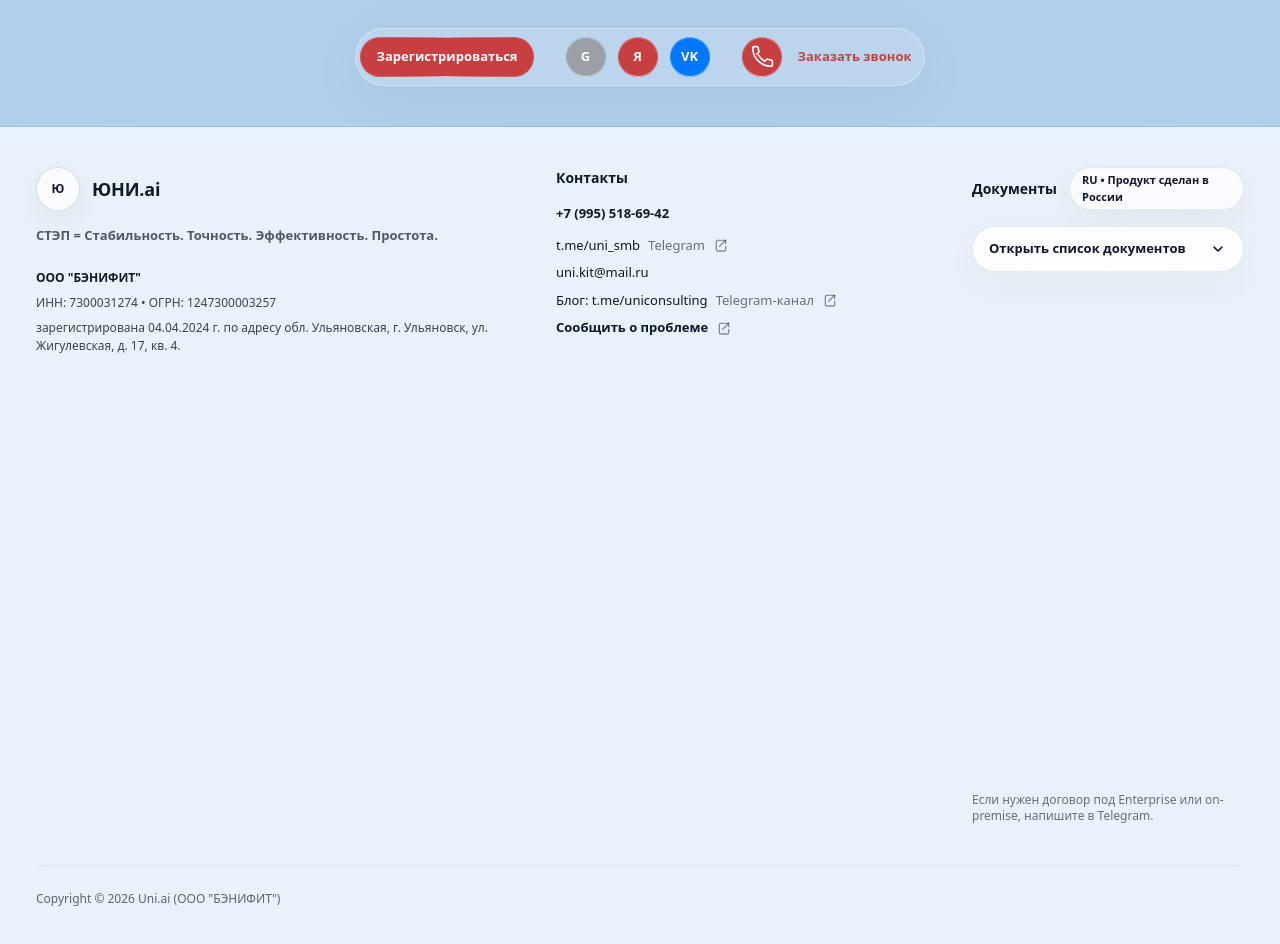
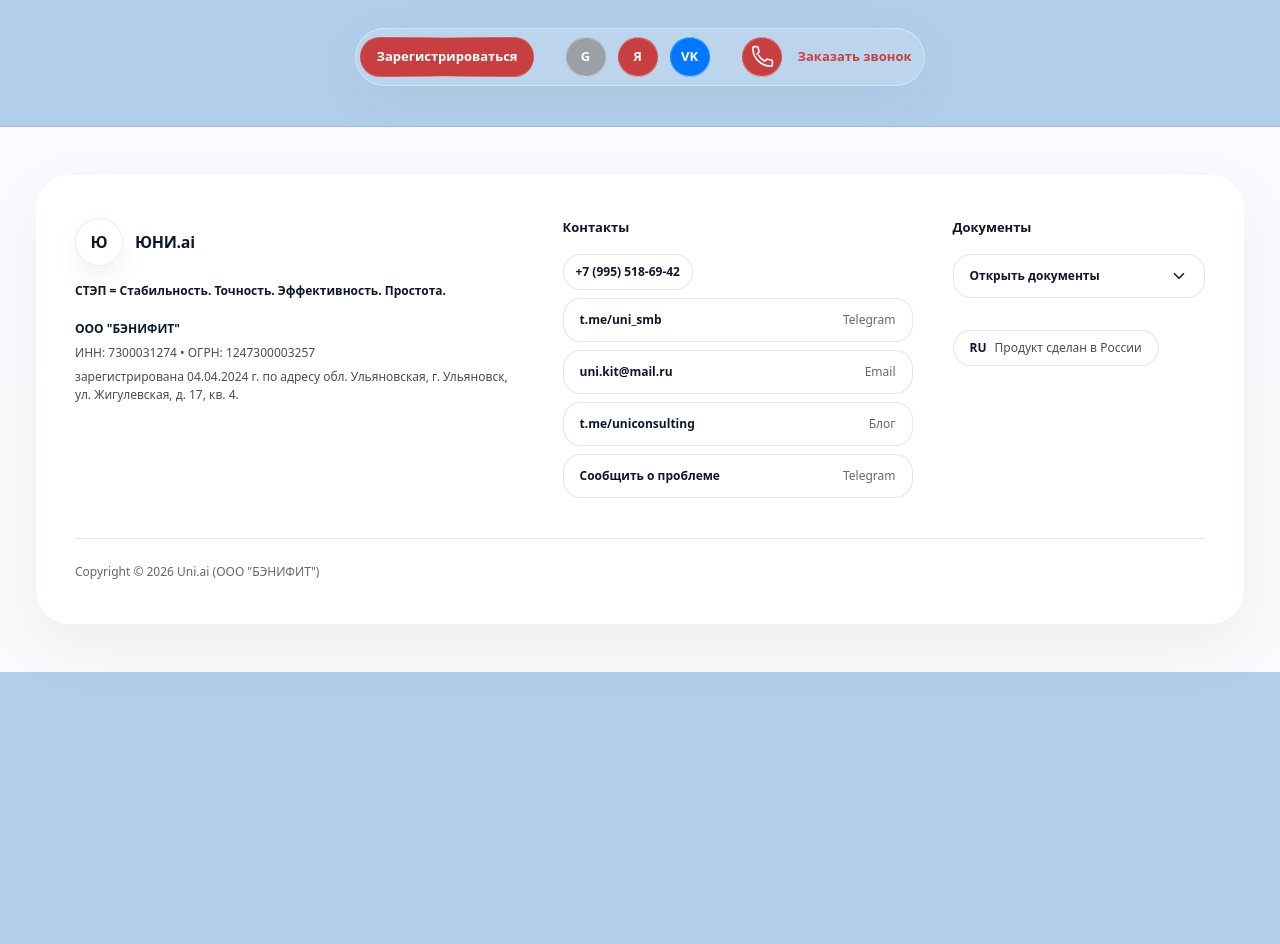
Before and after one commit to uniconsulting/uni.com, a Next.js app: page / in a window 1280 px wide. Shown: the part 8740-9684 px from the top of the page. After the commit the page ends 9614 px from the top, so only its background shows below. Built offline with nearby package versions, Linux system fonts and the light colour scheme.

Commit message:
Update Footer.tsx

```diff
--- a/src/components/sections/Footer.tsx
+++ b/src/components/sections/Footer.tsx
@@ -2,161 +2,110 @@
 
 import React from "react";
 
-type DocItem = {
+type DocLink = {
   title: string;
+  href: string;
   desc: string;
-  href: string;
 };
 
-const DOCS: DocItem[] = [
+const DOCS: DocLink[] = [
   {
     title: "Политика конфиденциальности",
-    desc: "Как мы обрабатываем и защищаем данные.",
     href: "/docs/privacy",
+    desc: "Как мы обрабатываем и защищаем персональные данные.",
   },
   {
     title: "Согласие ОПД клиента",
-    desc: "Согласие на обработку персональных данных.",
     href: "/docs/pd-consent",
+    desc: "Согласие на обработку персональных данных для оказания услуг.",
   },
   {
     title: "Публичная оферта",
-    desc: "Условия оказания услуг и оплаты.",
     href: "/docs/offer",
+    desc: "Условия оказания услуг и оплаты, права и обязанности сторон.",
   },
   {
     title: "Политика cookies",
-    desc: "Какие cookies используем и зачем.",
     href: "/docs/cookies",
+    desc: "Какие cookies используем и зачем, как управлять настройками.",
   },
 ];
 
-function ChevronDown({ className = "" }: { className?: string }) {
-  return (
-    <svg
-      className={className}
-      width="18"
-      height="18"
-      viewBox="0 0 24 24"
-      fill="none"
-      aria-hidden="true"
-    >
-      <path
-        d="M6.75 9.5L12 14.75L17.25 9.5"
-        stroke="currentColor"
-        strokeWidth="2"
-        strokeLinecap="round"
-        strokeLinejoin="round"
-      />
-    </svg>
-  );
-}
-
-function ExternalLinkIcon({ className = "" }: { className?: string }) {
-  return (
-    <svg
-      className={className}
-      width="16"
-      height="16"
-      viewBox="0 0 24 24"
-      fill="none"
-      aria-hidden="true"
-    >
-      <path
-        d="M14 5h5v5"
-        stroke="currentColor"
-        strokeWidth="2"
-        strokeLinecap="round"
-        strokeLinejoin="round"
-      />
-      <path
-        d="M10 14L19 5"
-        stroke="currentColor"
-        strokeWidth="2"
-        strokeLinecap="round"
-        strokeLinejoin="round"
-      />
-      <path
-        d="M19 14v5a2 2 0 0 1-2 2H7a2 2 0 0 1-2-2V7a2 2 0 0 1 2-2h5"
-        stroke="currentColor"
-        strokeWidth="2"
-        strokeLinecap="round"
-        strokeLinejoin="round"
-      />
-    </svg>
-  );
-}
-
-export default function Footer() {
+export default function FooterSection() {
   const [docsOpen, setDocsOpen] = React.useState(false);
-  const docsWrapRef = React.useRef<HTMLDivElement | null>(null);
-  const buttonId = "footer-docs-button";
-  const panelId = "footer-docs-panel";
+  const wrapRef = React.useRef<HTMLDivElement | null>(null);
 
   React.useEffect(() => {
+    const onDown = (e: MouseEvent) => {
+      if (!docsOpen) return;
+      const el = wrapRef.current;
+      if (!el) return;
+      if (e.target instanceof Node && !el.contains(e.target)) setDocsOpen(false);
+    };
+
     const onKey = (e: KeyboardEvent) => {
+      if (!docsOpen) return;
       if (e.key === "Escape") setDocsOpen(false);
     };
-    const onClickOutside = (e: MouseEvent) => {
-      const el = docsWrapRef.current;
-      if (!el) return;
-      if (!el.contains(e.target as Node)) setDocsOpen(false);
+
+    window.addEventListener("mousedown", onDown);
+    window.addEventListener("keydown", onKey);
+    return () => {
+      window.removeEventListener("mousedown", onDown);
+      window.removeEventListener("keydown", onKey);
     };
-
-    window.addEventListener("keydown", onKey);
-    window.addEventListener("mousedown", onClickOutside);
-    return () => {
-      window.removeEventListener("keydown", onKey);
-      window.removeEventListener("mousedown", onClickOutside);
-    };
-  }, []);
+  }, [docsOpen]);
 
   return (
     <footer className="relative">
       {/* тонкий разделитель сверху */}
-      <div className="h-px w-full bg-[linear-gradient(90deg,rgba(15,23,42,0.06),rgba(15,23,42,0.12),rgba(15,23,42,0.06))]" />
+      <div className="h-px w-full bg-black/10" />
 
-      <div className="bg-white/72 backdrop-blur-[22px]">
-        <div className="mx-auto max-w-[1240px] px-4 py-10">
-          <div className="grid gap-10 md:grid-cols-12">
-            {/* Бренд */}
-            <div className="md:col-span-5">
+      <div className="bg-white/92">
+        <div className="mx-auto max-w-[1240px] px-4 py-12">
+          {/* основная панель футера */}
+          <div className="rounded-[34px] lg-border border border-white/18 bg-white/82 p-[10px] shadow-[0_22px_70px_rgba(0,0,0,0.06)] backdrop-blur-[18px]">
+            <div className="rounded-[26px] bg-white/82 px-7 py-8">
+              <div className="grid gap-10 lg:grid-cols-12">
+                {/* BRAND */}
+                <div className="lg:col-span-5">
                   <div className="flex items-center gap-3">
-                {/* бейдж-рамка под лого (как в хедере). Вставь сюда img/next-image */}
-                <div className="relative h-11 w-11 rounded-full lg-border border border-black/8 bg-white/70 shadow-[0_10px_26px_rgba(0,0,0,0.06)]">
-                  <div className="pointer-events-none absolute inset-0 rounded-full ring-1 ring-black/5" />
-                  <div className="h-full w-full flex items-center justify-center text-[#0f172a] text-[12px] font-semibold">
+                    {/* круглый бейдж под лого (как в хедере) */}
+                    <div className="relative h-12 w-12 rounded-full lg-border border border-black/10 bg-white/70 shadow-[0_12px_28px_rgba(0,0,0,0.06)]">
+                      <div className="pointer-events-none absolute inset-0 rounded-full ring-1 ring-white/40" />
+                      {/* сюда можно вставить Image/лого */}
+                      <div className="flex h-full w-full items-center justify-center text-[#0f172a] font-semibold">
                         Ю
                       </div>
                     </div>
 
-                <div className="text-[#0f172a] text-[18px] font-semibold tracking-[-0.01em]">
+                    <div className="text-[#0f172a] font-semibold tracking-[-0.02em] text-[16px]">
                       ЮНИ.ai
                     </div>
                   </div>
 
-              <div className="mt-4 text-[#0f172a]/70 text-[13px] leading-[1.35] font-semibold">
+                  <div className="mt-4 text-[#0f172a] text-[12px] font-semibold">
                     СТЭП = Стабильность. Точность. Эффективность. Простота.
                   </div>
 
-              <div className="mt-6 space-y-2 text-[#0f172a]/80 text-[12px] leading-[1.45]">
-                <div className="font-semibold text-[#0f172a]">ООО "БЭНИФИТ"</div>
-                <div>ИНН: 7300031274 • ОГРН: 1247300003257</div>
-                <div>
-                  зарегистрирована 04.04.2024 г. по адресу обл. Ульяновская, г. Ульяновск,
-                  ул. Жигулевская, д. 17, кв. 4.
+                  <div className="mt-5 space-y-1.5 text-[#0f172a] text-[12px] leading-[1.5]">
+                    <div className="font-semibold">ООО "БЭНИФИТ"</div>
+                    <div className="text-black/70">ИНН: 7300031274 • ОГРН: 1247300003257</div>
+                    <div className="text-black/70">
+                      зарегистрирована 04.04.2024 г. по адресу обл. Ульяновская, г. Ульяновск, ул. Жигулевская, д. 17,
+                      кв. 4.
                     </div>
                   </div>
                 </div>
 
-            {/* Контакты */}
-            <div className="md:col-span-4">
-              <div className="text-[#0f172a] text-[14px] font-semibold">Контакты</div>
+                {/* CONTACTS */}
+                <div className="lg:col-span-4">
+                  <div className="text-[#0f172a] font-semibold text-[13px]">Контакты</div>
 
-              <div className="mt-4 space-y-3 text-[13px]">
+                  <div className="mt-4 space-y-2 text-[12px]">
                     <a
                       href="tel:+79955186942"
-                  className="inline-flex items-center gap-2 text-[#0f172a] font-semibold hover:text-[#c73f40] transition-colors"
+                      className="inline-flex items-center rounded-full px-3 py-2 lg-border border border-black/10 bg-white/70 text-[#0f172a] font-semibold hover:bg-white"
                     >
                       +7 (995) 518-69-42
                     </a>
@@ -166,156 +115,139 @@ export default function Footer() {
                         href="https://t.me/uni_smb"
                         target="_blank"
                         rel="noreferrer"
-                    className="inline-flex items-center gap-2 text-[#0f172a] hover:text-[#c73f40] transition-colors"
+                        className="inline-flex items-center justify-between rounded-[18px] px-4 py-3 lg-border border border-black/10 bg-white/70 text-[#0f172a] hover:bg-white transition"
                       >
-                    t.me/uni_smb <span className="text-[#0f172a]/60">Telegram</span>
-                    <ExternalLinkIcon className="text-[#0f172a]/45" />
+                        <span className="font-semibold">t.me/uni_smb</span>
+                        <span className="text-black/60">Telegram</span>
                       </a>
 
                       <a
                         href="mailto:uni.kit@mail.ru"
-                    className="inline-flex items-center gap-2 text-[#0f172a] hover:text-[#c73f40] transition-colors"
+                        className="inline-flex items-center justify-between rounded-[18px] px-4 py-3 lg-border border border-black/10 bg-white/70 text-[#0f172a] hover:bg-white transition"
                       >
-                    uni.kit@mail.ru
+                        <span className="font-semibold">uni.kit@mail.ru</span>
+                        <span className="text-black/60">Email</span>
                       </a>
 
                       <a
                         href="https://t.me/uniconsulting"
                         target="_blank"
                         rel="noreferrer"
-                    className="inline-flex items-center gap-2 text-[#0f172a] hover:text-[#c73f40] transition-colors"
+                        className="inline-flex items-center justify-between rounded-[18px] px-4 py-3 lg-border border border-black/10 bg-white/70 text-[#0f172a] hover:bg-white transition"
                       >
-                    Блог: t.me/uniconsulting <span className="text-[#0f172a]/60">Telegram-канал</span>
-                    <ExternalLinkIcon className="text-[#0f172a]/45" />
+                        <span className="font-semibold">t.me/uniconsulting</span>
+                        <span className="text-black/60">Блог</span>
                       </a>
 
                       <a
                         href="https://t.me/uni_smb"
                         target="_blank"
                         rel="noreferrer"
-                    className="inline-flex items-center gap-2 text-[#0f172a] font-semibold hover:text-[#c73f40] transition-colors"
+                        className="inline-flex items-center justify-between rounded-[18px] px-4 py-3 lg-border border border-black/10 bg-white/70 text-[#0f172a] hover:bg-white transition"
                       >
-                    Сообщить о проблеме
-                    <ExternalLinkIcon className="text-[#0f172a]/45" />
+                        <span className="font-semibold">Сообщить о проблеме</span>
+                        <span className="text-black/60">Telegram</span>
                       </a>
                     </div>
                   </div>
                 </div>
 
-            {/* Документы + RU */}
-            <div className="md:col-span-3">
-              <div className="flex items-center justify-between gap-3">
-                <div className="text-[#0f172a] text-[14px] font-semibold">Документы</div>
+                {/* DOCS + RU */}
+                <div className="lg:col-span-3">
+                  <div className="text-[#0f172a] font-semibold text-[13px]">Документы</div>
 
-                {/* RU плашка */}
-                <div className="rounded-full lg-border border border-black/8 bg-white/70 px-3 py-1 text-[11px] font-semibold text-[#0f172a] shadow-[0_10px_26px_rgba(0,0,0,0.05)]">
-                  RU • Продукт сделан в России
-                </div>
-              </div>
-
-              <div className="mt-4" ref={docsWrapRef}>
+                  <div ref={wrapRef} className="mt-4 relative">
                     <button
-                  id={buttonId}
                       type="button"
                       onClick={() => setDocsOpen((v) => !v)}
+                      className="w-full rounded-[18px] px-4 py-3 lg-border border border-black/10 bg-white/70 text-[#0f172a] hover:bg-white transition flex items-center justify-between"
                       aria-expanded={docsOpen}
-                  aria-controls={panelId}
+                      aria-controls="footer-docs-mega"
+                    >
+                      <span className="text-[12px] font-semibold">Открыть документы</span>
+                      <svg
+                        width="18"
+                        height="18"
+                        viewBox="0 0 24 24"
+                        fill="none"
                         className={[
-                    "w-full",
-                    "rounded-[26px]",
-                    "lg-border border border-black/8",
-                    "bg-white/82",
-                    "px-4 py-3",
-                    "flex items-center justify-between",
-                    "text-[#0f172a] font-semibold text-[13px]",
-                    "shadow-[0_12px_35px_rgba(0,0,0,0.04)]",
-                    "hover:shadow-[0_16px_45px_rgba(0,0,0,0.06)]",
-                    "transition-[box-shadow,transform] duration-500",
-                    "active:scale-[0.995]",
-                  ].join(" ")}
-                >
-                  Открыть список документов
-                  <ChevronDown
-                    className={[
-                      "text-[#0f172a]",
-                      "transition-transform duration-500",
+                          "transition-transform duration-300",
                           docsOpen ? "rotate-180" : "rotate-0",
                         ].join(" ")}
+                        aria-hidden="true"
+                      >
+                        <path
+                          d="M6 9l6 6 6-6"
+                          stroke="#0f172a"
+                          strokeWidth="2"
+                          strokeLinecap="round"
+                          strokeLinejoin="round"
                         />
+                      </svg>
                     </button>
 
                     {/* MegaMenu */}
-                <div className="relative">
                     <div
-                    id={panelId}
-                    role="menu"
-                    aria-labelledby={buttonId}
+                      id="footer-docs-mega"
                       className={[
-                      "absolute left-0 right-0 mt-3",
-                      "rounded-[34px]",
-                      "lg-border border border-black/8",
-                      "bg-white/72 backdrop-blur-[18px]",
-                      "shadow-[0_22px_70px_rgba(0,0,0,0.10)]",
-                      "p-[10px]",
-                      "transition-all duration-500",
+                        "absolute left-0 right-0 mt-3 origin-top",
+                        "transition-[opacity,transform] duration-300",
                         docsOpen ? "opacity-100 translate-y-0 pointer-events-auto" : "opacity-0 -translate-y-1 pointer-events-none",
                       ].join(" ")}
                     >
-                    <div className="rounded-[26px] lg-border border border-white/18 bg-white/82 p-4">
-                      <div className="grid gap-3">
+                      <div className="rounded-[34px] lg-border border border-white/18 bg-white/82 p-[10px] shadow-[0_22px_70px_rgba(0,0,0,0.08)] backdrop-blur-[18px]">
+                        <div className="rounded-[26px] bg-white/82 p-5">
+                          <div className="text-[#0f172a] text-[12px] font-semibold">
+                            Юридические документы
+                          </div>
+
+                          <div className="mt-4 grid gap-2">
                             {DOCS.map((d) => (
                               <a
-                            key={d.title}
+                                key={d.href}
                                 href={d.href}
-                            role="menuitem"
-                            className={[
-                              "rounded-[18px]",
-                              "lg-border border border-white/18",
-                              "bg-white",
-                              "px-4 py-3",
-                              "shadow-[0_10px_26px_rgba(0,0,0,0.04)]",
-                              "hover:shadow-[0_14px_34px_rgba(0,0,0,0.06)]",
-                              "transition-[box-shadow,transform,color] duration-500",
-                              "active:scale-[0.995]",
-                              "group",
-                            ].join(" ")}
+                                className="rounded-[18px] lg-border border border-black/10 bg-white px-4 py-3 hover:bg-white/95 transition"
                               >
-                            <div className="flex items-start justify-between gap-3">
-                              <div>
-                                <div className="text-[#0f172a] text-[13px] font-semibold group-hover:text-[#c73f40] transition-colors">
-                                  {d.title}
-                                </div>
-                                <div className="mt-1 text-[#0f172a]/60 text-[12px] leading-[1.35]">
-                                  {d.desc}
-                                </div>
-                              </div>
-                              <ExternalLinkIcon className="mt-0.5 text-[#0f172a]/40 group-hover:text-[#0f172a]/65 transition-colors" />
-                            </div>
+                                <div className="text-[#0f172a] text-[12px] font-semibold">{d.title}</div>
+                                <div className="mt-1 text-black/60 text-[11px] leading-[1.35]">{d.desc}</div>
                               </a>
                             ))}
                           </div>
 
-                      <div className="mt-4 text-[#0f172a]/55 text-[11px] leading-[1.35]">
-                        Документы будут оформлены и опубликованы в этом разделе.
+                          <div className="mt-4 text-[11px] text-black/60 leading-[1.35]">
+                            Если нужен договор под ваш кейс (оферта, SLA, NDA), напишите в поддержку.
                           </div>
                         </div>
                       </div>
                     </div>
                   </div>
 
-              {/* мелкая подпись справа */}
-              <div className="mt-6 text-[#0f172a]/60 text-[12px] leading-[1.35]">
-                Если нужен договор под Enterprise или on-premise, напишите в Telegram.
+                  {/* RU плашка */}
+                  <div className="mt-8">
+                    <div className="inline-flex items-center gap-2 rounded-full px-4 py-2 lg-border border border-black/10 bg-white/70 text-[#0f172a]">
+                      <span className="text-[12px] font-semibold">RU</span>
+                      <span className="text-[12px] text-black/70">Продукт сделан в России</span>
+                    </div>
                   </div>
                 </div>
               </div>
 
-          {/* нижняя линия */}
-          <div className="mt-10 pt-6 border-t border-black/5">
-            <div className="text-[#0f172a]/65 text-[12px]">
+              {/* нижняя строка */}
+              <div className="mt-10 pt-6 border-t border-black/10">
+                <div className="flex flex-col gap-3 sm:flex-row sm:items-center sm:justify-between">
+                  <div className="text-[12px] text-black/60">
                     Copyright © 2026 Uni.ai (ООО "БЭНИФИТ")
                   </div>
+
+                  {/* при желании можно добавить сюда вторичные ссылки */}
+                  <div className="text-[12px] text-black/60">
+                    {/* пусто намеренно */}
                   </div>
+                </div>
+              </div>
+            </div>
+          </div>
+          {/* конец панели */}
         </div>
       </div>
     </footer>
```
Lines whose indentation alone changed are shown as unchanged.
